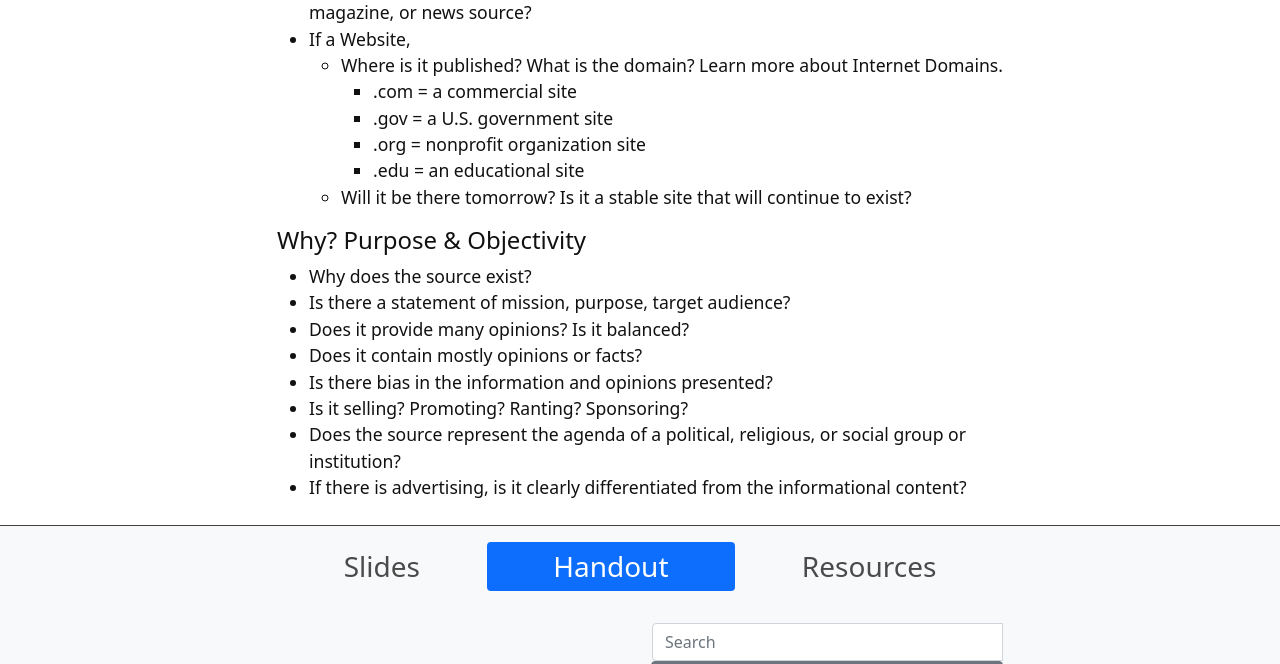
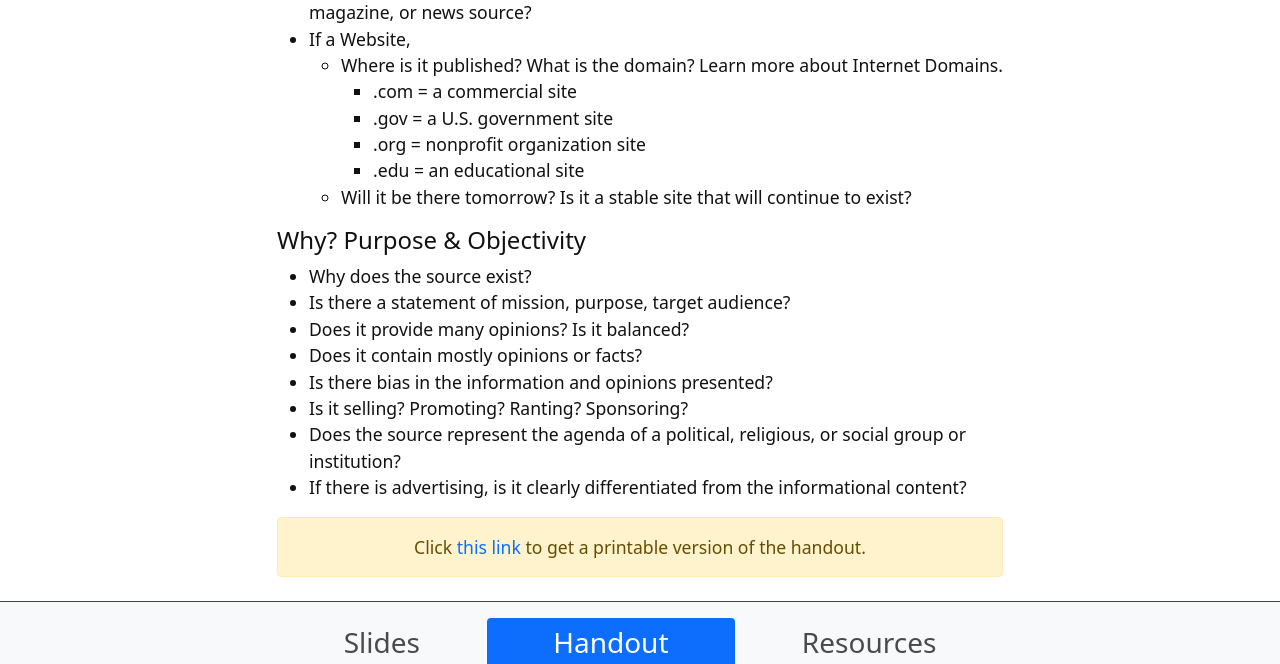
Before and after one commit to hanwendong1/adulting, a Jekyll site: the page built from content/1-handout.md, in a window 1280 px wide and 900 px high, scrolled down 1213 px, cut to the strip 0-664 px from the top of the window. Built offline with Jekyll 4.4.1, drawn with Linux system fonts in a browser that asks for light colours.

Commit message:
Update 1-handout.md

```diff
--- a/content/1-handout.md
+++ b/content/1-handout.md
@@ -52,3 +52,5 @@ nav: Handout
 * Is it selling? Promoting? Ranting? Sponsoring?
 * Does the source represent the agenda of a political, religious, or social group or institution?
 * If there is advertising, is it clearly differentiated from the informational content?
+
+{% include alert.html text="Click [this link](https://docs.google.com/document/d/e/2PACX-1vSU9Wp2ajsFW9kGV2BLV7IPzEhWSAhX7WCFmmi2Ha1MJQHG0guLE265kgshOQ-qKg/pub) to get a printable version of the handout." align="center" color="warning" %}
```
